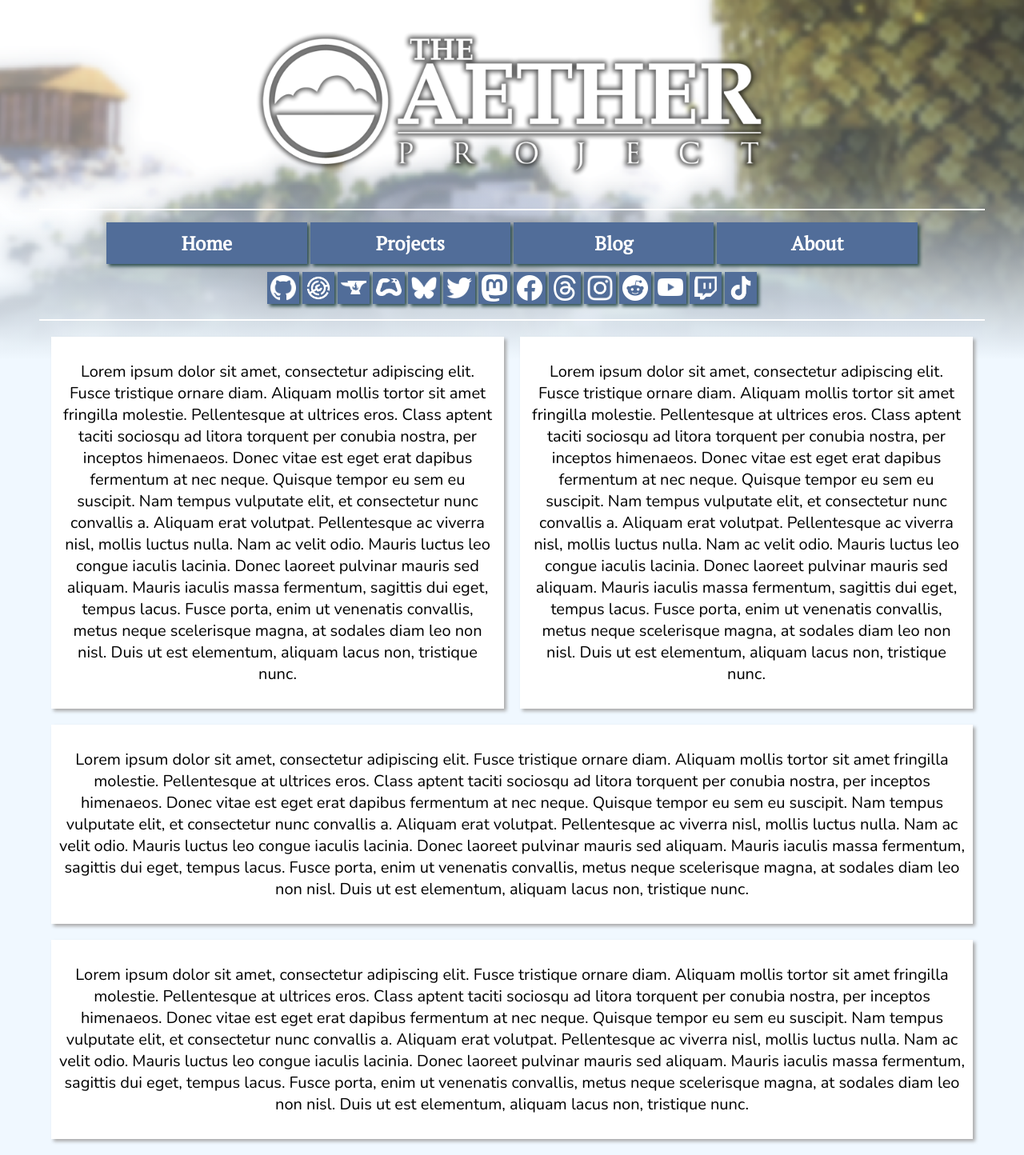
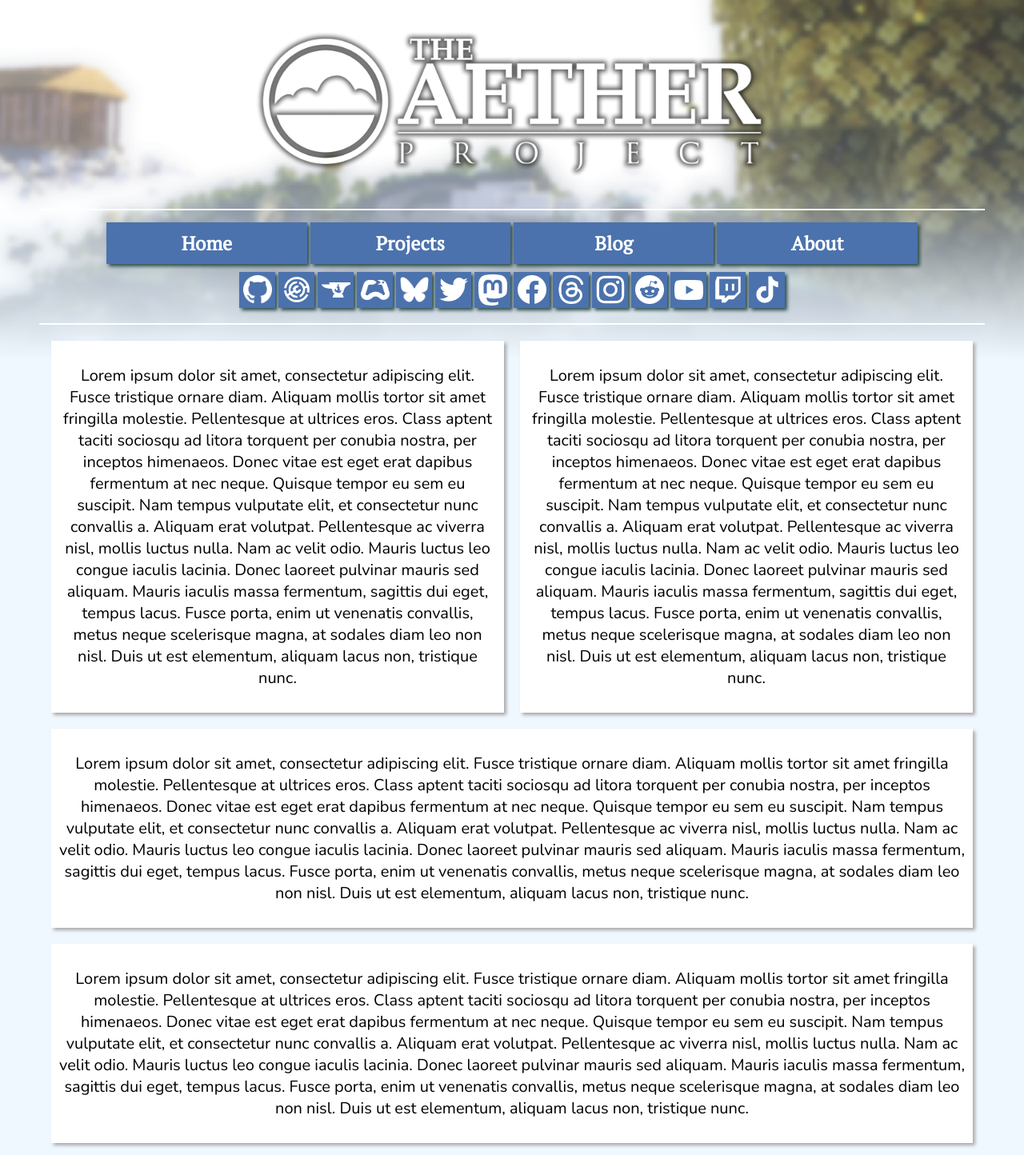
Before and after one commit to bconlon1/bconlon1.github.io, a Jekyll site: the page built from index.markdown, in a window 1280 px wide. Shown: the whole page at 80% size. Built offline with Jekyll 4.4.1, drawn with Linux system fonts in a browser that asks for light colours.

```diff
--- a/_config.yml
+++ b/_config.yml
@@ -19,16 +19,28 @@
 # in the templates via {{ site.myvariable }}.
 
 title: Your awesome title
-email: your-email@example.com
 description: >- # this means to ignore newlines until "baseurl:"
   Write an awesome description for your new site here. You can edit this
   line in _config.yml. It will appear in your document head meta (for
   Google search results) and in your feed.xml site description.
 baseurl: "" # the subpath of your site, e.g. /blog
 url: "" # the base hostname & protocol for your site, e.g. http://example.com
-twitter_username: jekyllrb
-github_username:  jekyll
 permalink: /:title/
+socials:
+    github: https://github.com/The-Aether-Team
+    modrinth: https://modrinth.com/user/The-Aether-Team
+    curseforge: https://www.curseforge.com/members/theaetherteam
+    wikigg: https://aether.wiki.gg/
+    bluesky: https://bsky.app/profile/aether-mod.net
+    twitter: https://twitter.com/DevAether
+    mastodon: https://mastodon.gamedev.place/@DevAether
+    facebook: https://www.facebook.com/AetherMod
+    threads: https://www.threads.net/@devaether
+    instagram: https://www.instagram.com/devaether
+    reddit: https://www.reddit.com/r/TheAether/
+    youtube: https://www.youtube.com/GildedGames
+    twitch: https://twitch.tv/theaetherteam
+    tiktok: https://www.tiktok.com/@devaether
 markdown: kramdown
 paginate: 5
 paginate_path: "/:num/"
--- a/_includes/header.html
+++ b/_includes/header.html
@@ -5,26 +5,26 @@
 		</div>
 		<div class="links">
 			<div class="buttons">
-				<a class="nav" id="nav-font" href="test">Home</a>
-				<a class="nav" id="nav-font" href="test">Projects</a>
-				<a class="nav" id="nav-font" href="test">Blog</a>
-				<a class="nav" id="nav-font" href="test">About</a>
+				<a class="nav" id="nav-font" href="/">Home</a>
+				<a class="nav" id="nav-font" href="projects">Projects</a>
+				<a class="nav" id="nav-font" href="blog">Blog</a>
+				<a class="nav" id="nav-font" href="about">About</a>
 			</div>
 			<div class="buttons">
-				<a class="social" id="github" href="test"></a>
-				<a class="social" id="modrinth" href="test"></a>
-				<a class="social" id="curseforge" href="test"></a>
-				<a class="social" id="wikigg" href="test"></a>
-				<a class="social" id="bluesky" href="test"></a>
-				<a class="social" id="twitter" href="test"></a>
-				<a class="social" id="mastodon" href="test"></a>
-				<a class="social" id="facebook" href="test"></a>
-				<a class="social" id="threads" href="test"></a>
-				<a class="social" id="instagram" href="test"></a>
-				<a class="social" id="reddit" href="test"></a>
-				<a class="social" id="youtube" href="test"></a>
-				<a class="social" id="twitch" href="test"></a>
-				<a class="social" id="tiktok" href="test"></a>
+				<a class="social" id="github" href="{{ site.socials.github }}" target="_blank"></a>
+				<a class="social" id="modrinth" href="{{ site.socials.modrinth }}" target="_blank"></a>
+				<a class="social" id="curseforge" href="{{ site.socials.curseforge }}" target="_blank"></a>
+				<a class="social" id="wikigg" href="{{ site.socials.wikigg }}" target="_blank"></a>
+				<a class="social" id="bluesky" href="{{ site.socials.bluesky }}" target="_blank"></a>
+				<a class="social" id="twitter" href="{{ site.socials.twitter }}" target="_blank"></a>
+				<a class="social" id="mastodon" href="{{ site.socials.mastodon }}" target="_blank"></a>
+				<a class="social" id="facebook" href="{{ site.socials.facebook }}" target="_blank"></a>
+				<a class="social" id="threads" href="{{ site.socials.threads }}" target="_blank"></a>
+				<a class="social" id="instagram" href="{{ site.socials.instagram }}" target="_blank"></a>
+				<a class="social" id="reddit" href="{{ site.socials.reddit }}" target="_blank"></a>
+				<a class="social" id="youtube" href="{{ site.socials.youtube }}" target="_blank"></a>
+				<a class="social" id="twitch" href="{{ site.socials.twitch }}" target="_blank"></a>
+				<a class="social" id="tiktok" href="{{ site.socials.tiktok }}" target="_blank"></a>
 			</div>
 		</div>
 	</div>
--- a/assets/css/style.css
+++ b/assets/css/style.css
@@ -99,7 +99,7 @@ img.logo {
 }
 
 .nav {
-	background-color: #516d99;
+	background-color: #4b72ad;
 	filter: drop-shadow(DarkSlateGray 3px 3px 2px);
 	width: 20%;
 	padding: 10px;
@@ -110,14 +110,14 @@ img.logo {
 }
 
 .social {
-	background-color: #516d99;
+	background-color: #4b72ad;
 	background-size: 80%;
 	background-position: center;
 	background-repeat: no-repeat;
 	filter: drop-shadow(DarkSlateGray 3px 3px 2px);
-	width: 20px;
-	height: 20px;
-	padding: 10px;
+	width: 15px;
+	height: 15px;
+	padding: 15px;
 	margin-top: 10px;
     display: inline-block;
 	text-align: center;
```
